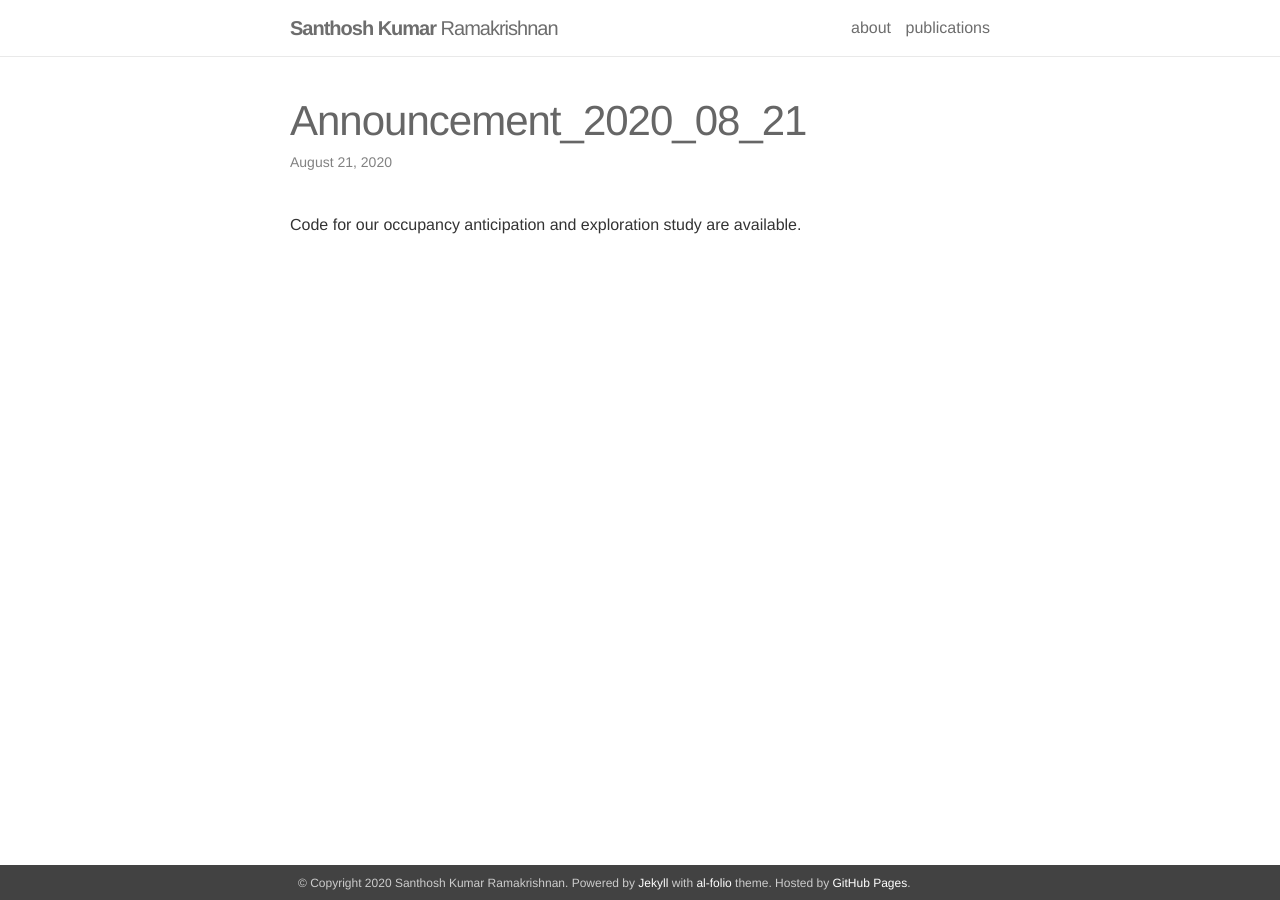
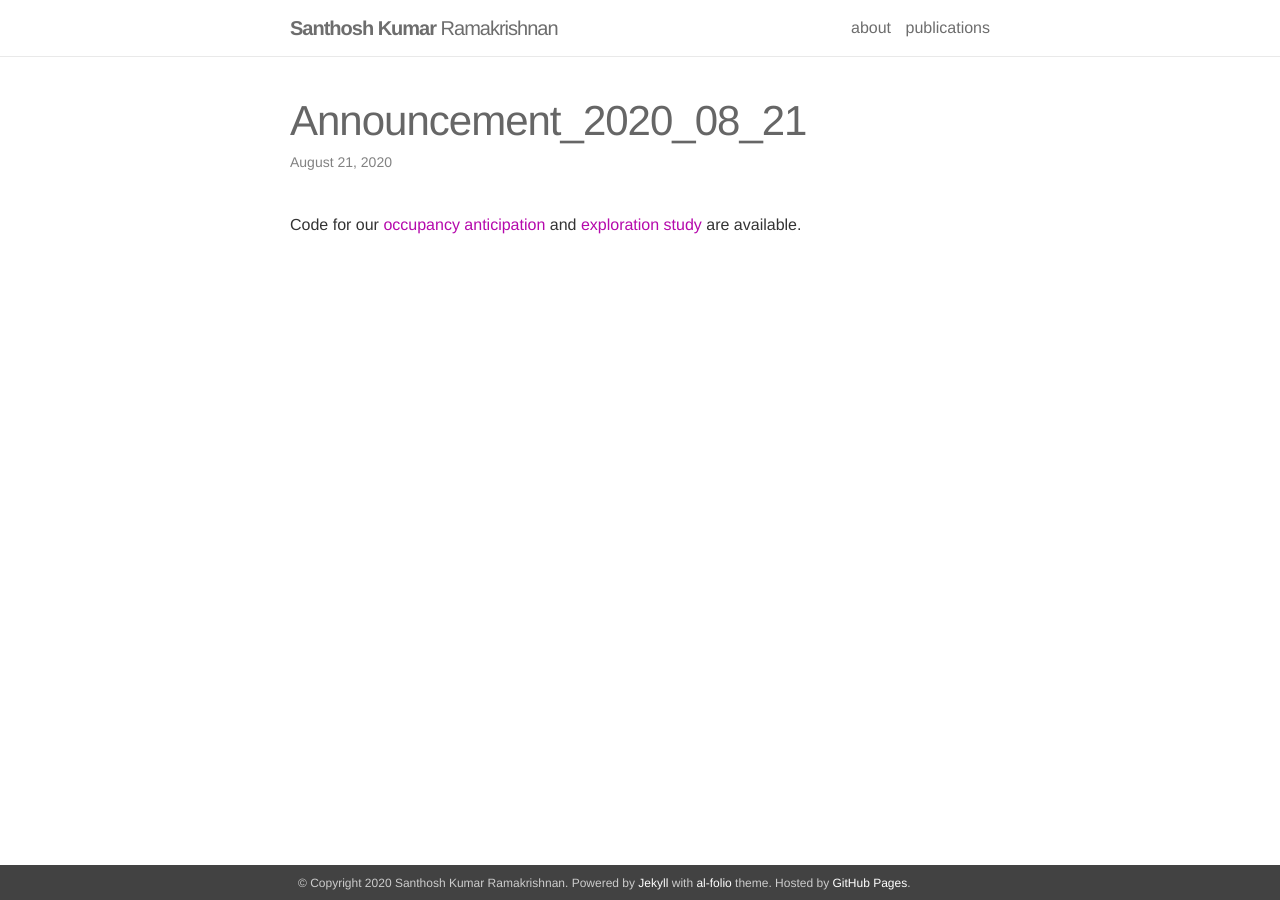
Before and after one commit to srama2512/srama2512.github.io.outdated, a Jekyll site: the page built from _news/announcement_2020_08_21.md, in a window 1280 px wide. Built offline with Jekyll 4.4.1, drawn with Linux system fonts in a browser that asks for light colours; some of the changed lines change nothing that is shown.

Commit message:
updated code link in news

```diff
--- a/_news/announcement_2020_08_21.md
+++ b/_news/announcement_2020_08_21.md
@@ -4,4 +4,4 @@ date: 2020-08-21
 inline: true
 ---
 
-Code for our occupancy anticipation and exploration study are available.
+Code for our [occupancy anticipation](https://github.com/facebookresearch/OccupancyAnticipation) and [exploration study](https://github.com/facebookresearch/exploring_exploration) are available.
```
